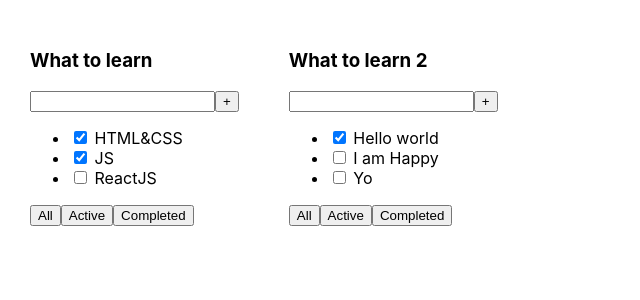
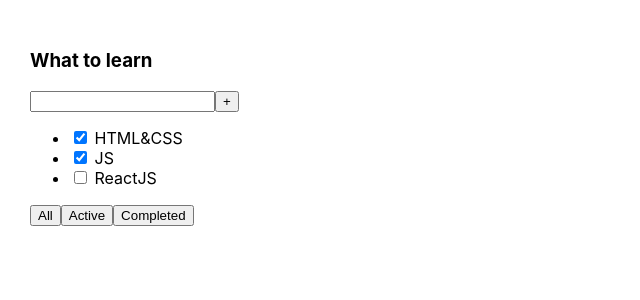
Before and after one commit to reegulus/TodolistTs, a React (Create React App) app: page / in a window 1280 px wide. Shown: the top 300 px of the page, without its empty margins (0-640 px from the left). Built offline with nearby package versions, Linux system fonts and the light colour scheme.

Commit message:
useState

```diff
--- a/src/App.tsx
+++ b/src/App.tsx
@@ -1,23 +1,19 @@
-import React from 'react';
+import React, {useState} from 'react';
 import './App.css';
 import {Todolist} from "./Todolist";
 
 function App() {
-    const tasks1 = [
+    const [tasks, setTasks] = useState( [
         { id: 1, title: "HTML&CSS", isDone: true },
         { id: 2, title: "JS", isDone: true },
         { id: 3, title: "ReactJS", isDone: false }
-    ]
-    const tasks2 = [
-        { id: 1, title: "Hello world", isDone: true },
-        { id: 2, title: "I am Happy", isDone: false },
-        { id: 3, title: "Yo", isDone: false }
-    ]
+    ])
 
     return (
         <div className="App">
-            <Todolist title={"What to learn"} tasks={tasks1} />
-            <Todolist title={"What to learn 2"} tasks={tasks2}/>
+            <Todolist
+                title={"What to learn"}
+                tasks={tasks} />
         </div>
     );
 }
```
